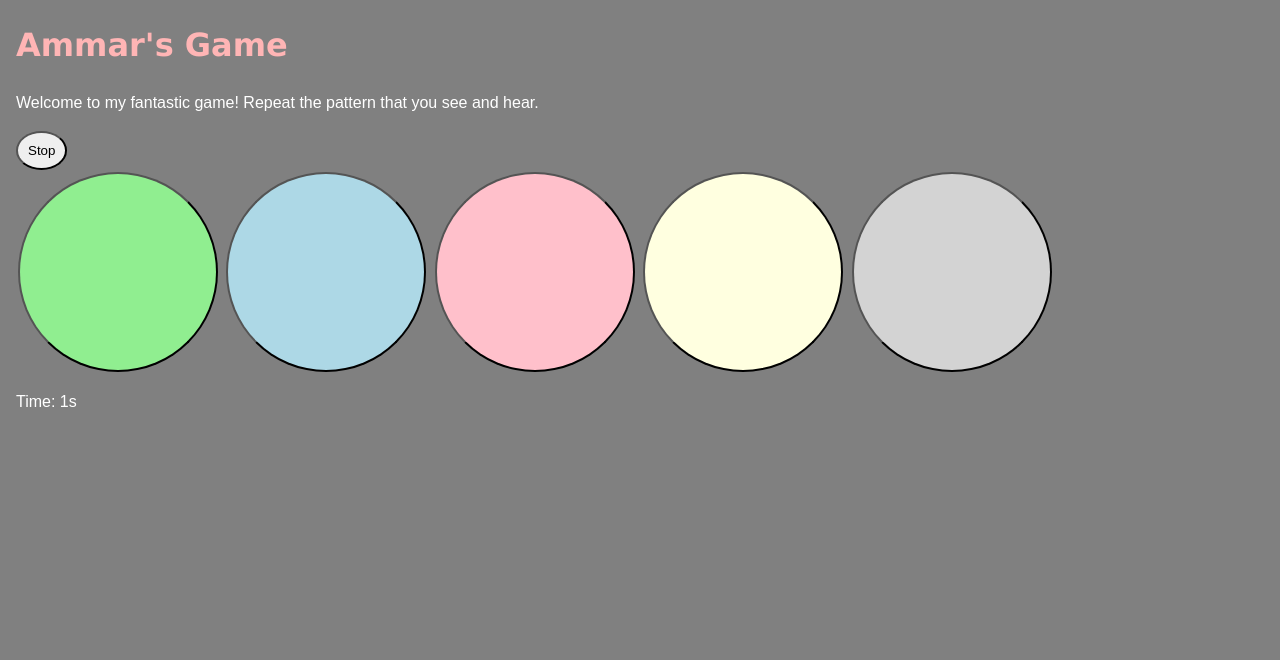
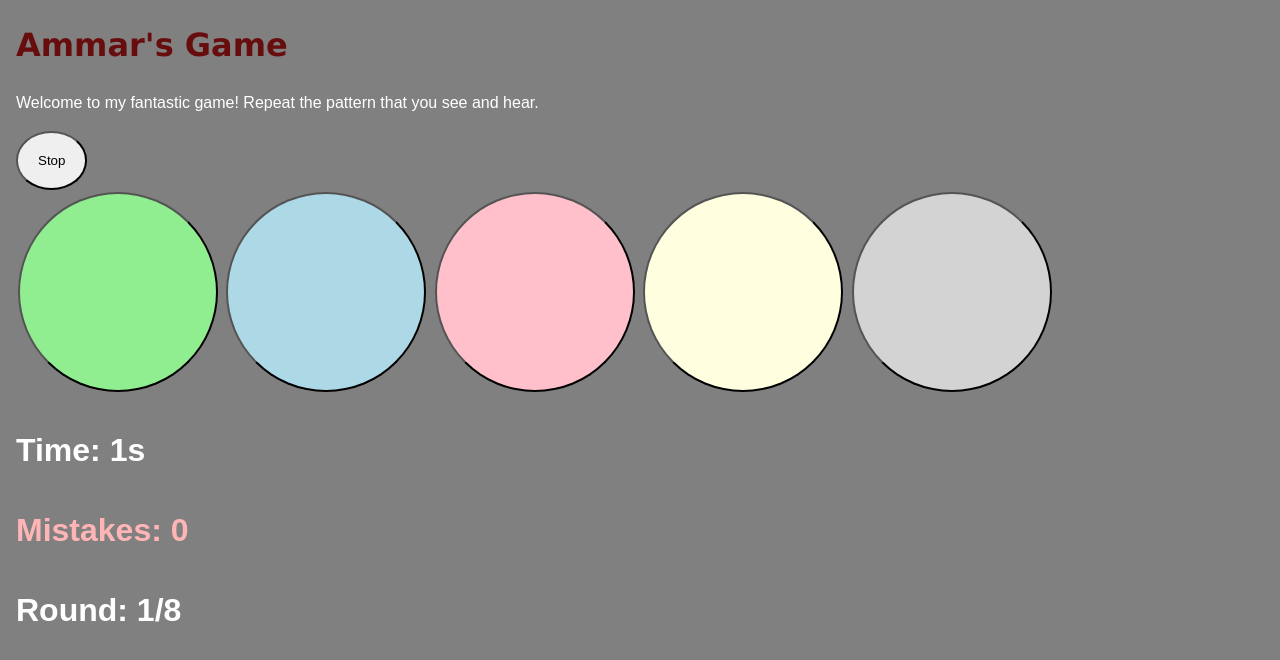
Before and after one commit to ammar-fakih/Codepath-prework-project, a plain HTML site: page index.html in a window 1280 px wide. Both pictures are taken after a click on the button "Start". Drawn offline with Linux system fonts and the light colour scheme.

Commit message:
Added counters and updated readme

```diff
--- a/index.html
+++ b/index.html
@@ -15,22 +15,49 @@
   </head>
   <body>
     <!-- this is the start of content -->
-    <h1>
-      Ammar's Game
-    </h1>
+    <h1>Ammar's Game</h1>
     <p>
       Welcome to my fantastic game! Repeat the pattern that you see and hear.
     </p>
 
-      <button id="startBtn" onclick="startGame()">Start</button>
-      <button id="stopBtn" class="hidden" onclick="stopGame()">Stop</button>
+    <button id="startBtn" onclick="startGame()">Start</button>
+    <button id="stopBtn" class="hidden" onclick="stopGame()">Stop</button>
     <div id="gameButtonArea">
-      <button id="button1" onmousedown="startTone(1)" onmouseup="stopTone()" onclick="guess(1)"></button>
-      <button id="button2" onmousedown="startTone(2)" onmouseup="stopTone()" onclick="guess(2)"></button>
-      <button id="button3" onmousedown="startTone(3)" onmouseup="stopTone()" onclick="guess(3)"></button>
-      <button id="button4" onmousedown="startTone(4)" onmouseup="stopTone()" onclick="guess(4)"></button>
-      <button id="button5" onmousedown="startTone(5)" onmouseup="stopTone()" onclick="guess(5)"></button>
+      <button
+        id="button1"
+        onmousedown="startTone(1)"
+        onmouseup="stopTone()"
+        onclick="guess(1)"
+      ></button>
+      <button
+        id="button2"
+        onmousedown="startTone(2)"
+        onmouseup="stopTone()"
+        onclick="guess(2)"
+      ></button>
+      <button
+        id="button3"
+        onmousedown="startTone(3)"
+        onmouseup="stopTone()"
+        onclick="guess(3)"
+      ></button>
+      <button
+        id="button4"
+        onmousedown="startTone(4)"
+        onmouseup="stopTone()"
+        onclick="guess(4)"
+      ></button>
+      <button
+        id="button5"
+        onmousedown="startTone(5)"
+        onmouseup="stopTone()"
+        onclick="guess(5)"
+      ></button>
     </div>
-    <p id="timer">Timer: </p>
+    <div class="infoArea">
+      <p id="timer">Time:</p>
+      <p id="mistakesCount">Mistakes: 0</p>
+      <p id="roundCount">Round: 1/8</p>
+    </div>
   </body>
 </html>
--- a/script.js
+++ b/script.js
@@ -1,7 +1,7 @@
 // global constants
 const cluePauseTime = 333; //how long to pause in between clues
 const nextClueWaitTime = 1000; //how long to wait before starting playback of the clue sequence
-const clueSpeedUpTime = 50;
+const clueSpeedUpTime = 100;
 
 //Global Variables
 var pattern = [];
@@ -18,6 +18,8 @@ function startGame() {
   //initialize game variables
   progress = 0;
   mistakes = 0;
+  updateMistakes();
+  updateRound();
   gamePlaying = true;
   console.log('start');
   clueHoldTime = 1000;
@@ -60,7 +62,18 @@ function playClueSequence() {
     delay += cluePauseTime;
   }
   clueHoldTime -= clueSpeedUpTime;
+  clearInterval(timer);
   handleGameTimer(3 * (progress + 1));
+}
+
+function updateRound() {
+  var roundText = document.getElementById('roundCount');
+  roundText.innerHTML = 'Round: ' + (progress + 1) + '/8';
+}
+
+function updateMistakes() {
+  var mistakeText = document.getElementById('mistakesCount');
+  mistakeText.innerHTML = 'Mistakes: ' + mistakes;
 }
 
 function handleGameTimer(timeLeft) {
@@ -93,15 +106,13 @@ function guess(btn) {
     return;
   }
 
-
-
   if (btn === pattern[guessCounter]) {
     if (guessCounter === progress) {
       if (progress === pattern.length - 1) {
         winGame();
       } else {
         progress++;
-        clearInterval(timer);
+        updateRound();
         playClueSequence();
       }
     } else {
@@ -109,15 +120,13 @@ function guess(btn) {
     }
   } else {
     mistakes++;
+    updateMistakes();
     if (mistakes === 3) {
       loseGame();
     } else {
       playClueSequence();
     }
   }
-
-
-
 
   // add game logic here
 }
--- a/style.css
+++ b/style.css
@@ -30,11 +30,11 @@ video {
 
 h1 {
   font-family: verdana, arial, sans-serif;
-  color: #ffb5b5;
+  color: #680d0d;
 }
 
 button {
-  padding: 10px;
+  padding: 20px;
   border-radius: 100%;
 }
 
@@ -91,3 +91,12 @@ button {
 #button5.lit {
   background: grey;
 }
+
+.infoArea {
+  font-size: 2rem;
+  font-weight: bold;
+}
+
+#mistakesCount {
+  color: #ffb5b5;
+}
```
Also changed, not shown: 1 other file.
